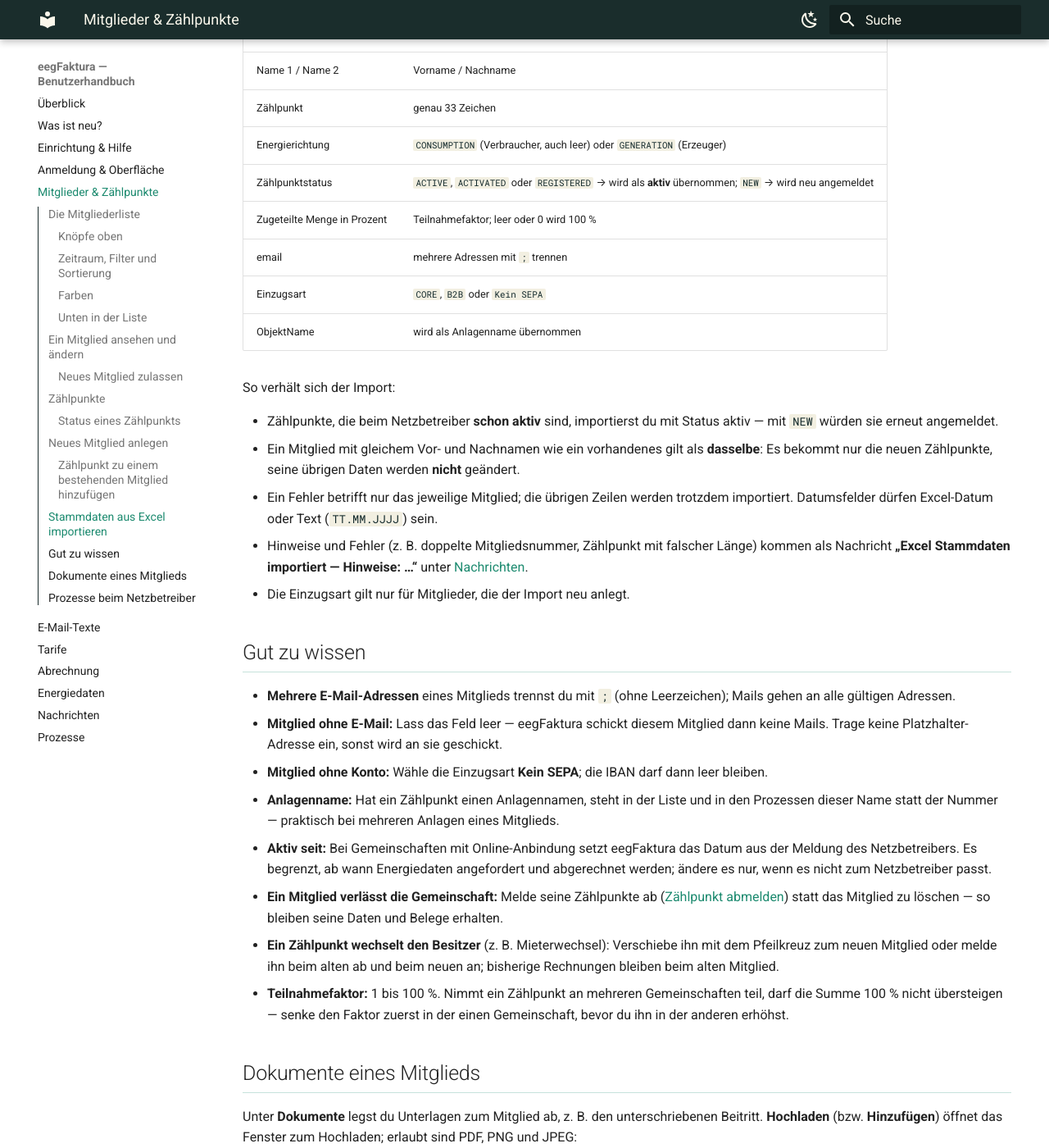
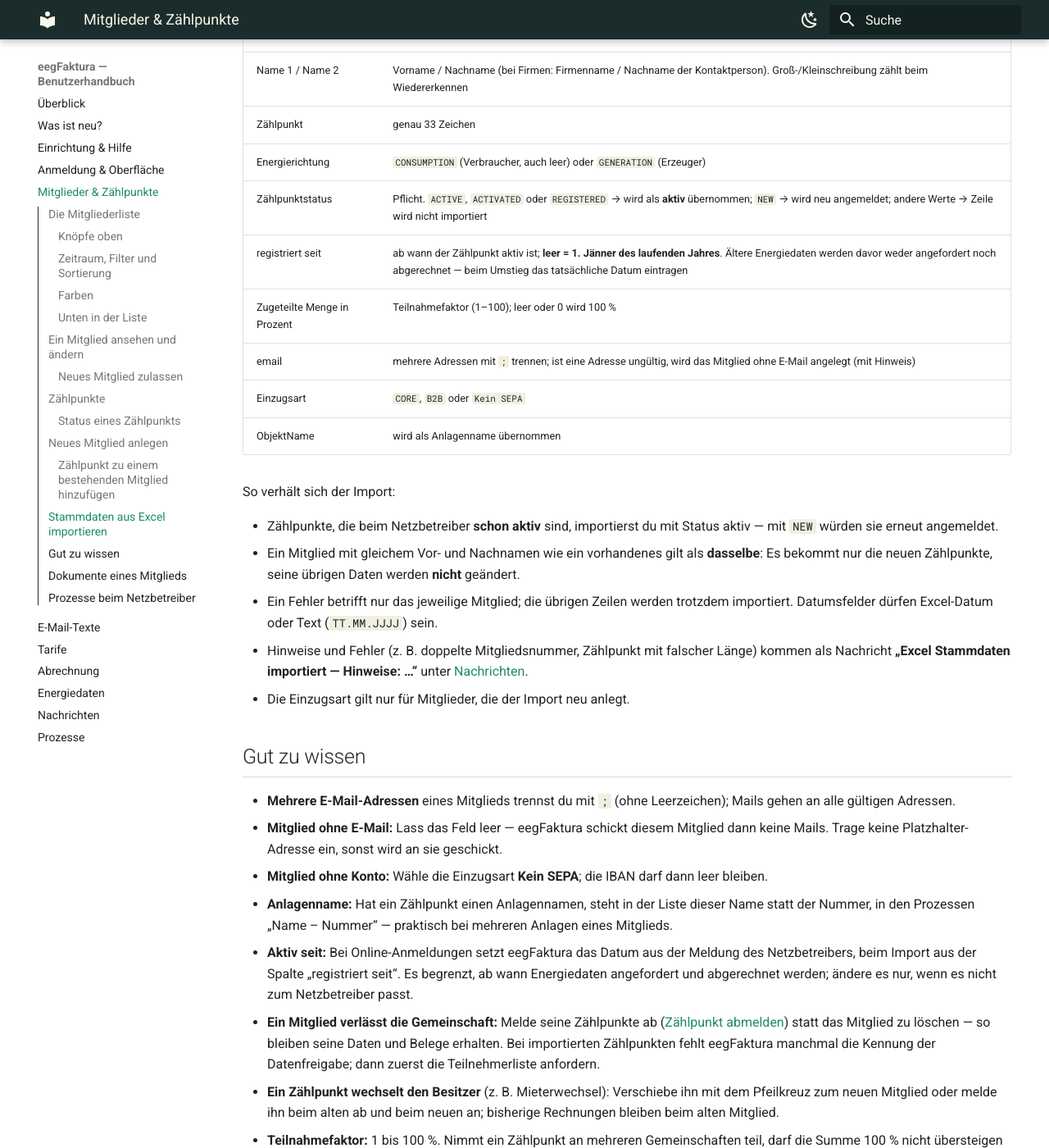
Before and after one commit to eegfaktura/eegfaktura-user-guide, an MkDocs documentation site: the page built from docs/02-mitglieder-zaehlpunkte.md, in a window 1280 px wide and 1400 px high, scrolled down 8966 px. Shown: the whole window at 82% size. Built offline with MkDocs 1.6.1 and Material for MkDocs 9.7.7, drawn with Linux system fonts in a browser that asks for light colours; some of the changed text lies outside the part shown.

Commit message:
docs: findings of the domain review (L2/L3, registriert seit, CCMC/CCMI, data protection wording)
Co-Authored-By: Claude Opus 5.5 <noreply@anthropic.com>

```diff
--- a/docs/02-mitglieder-zaehlpunkte.md
+++ b/docs/02-mitglieder-zaehlpunkte.md
@@ -158,8 +158,8 @@ Online-Anbindung gleich beim Netzbetreiber an.
 ## Stammdaten aus Excel importieren
 
 Viele Mitglieder auf einmal — z. B. beim Umstieg auf eegFaktura — liest du aus einer Excel-Datei ein: oben in der
-Mitgliederliste der Knopf mit der Wolke, **Stammdaten**, Blatt „EEG Stammdaten“, **Import**. Eine Vorlage mit allen
-Spalten gibt es hier:
+Mitgliederliste der Knopf mit der Wolke, **Stammdaten**, Blatt „EEG Stammdaten“, **Import**. Eine Vorlage gibt es
+hier (die Spalte **Einzugsart** fügst du bei Bedarf selbst hinzu):
 [Vorlage Stammdatenimport (Excel)](https://github.com/eegfaktura/eegfaktura-backend/raw/master/tests/260716-vorlage-import-stammdaten.xlsx).
 
 Wichtige Spalten:
@@ -167,12 +167,13 @@ Wichtige Spalten:
 | Spalte | Hinweis |
 |--------|---------|
 | Gemeinschafts-ID | Pflicht, muss zur Gemeinschaft passen |
-| Name 1 / Name 2 | Vorname / Nachname |
+| Name 1 / Name 2 | Vorname / Nachname (bei Firmen: Firmenname / Nachname der Kontaktperson). Groß-/Kleinschreibung zählt beim Wiedererkennen |
 | Zählpunkt | genau 33 Zeichen |
 | Energierichtung | `CONSUMPTION` (Verbraucher, auch leer) oder `GENERATION` (Erzeuger) |
-| Zählpunktstatus | `ACTIVE`, `ACTIVATED` oder `REGISTERED` → wird als **aktiv** übernommen; `NEW` → wird neu angemeldet |
-| Zugeteilte Menge in Prozent | Teilnahmefaktor; leer oder 0 wird 100 % |
-| email | mehrere Adressen mit `;` trennen |
+| Zählpunktstatus | Pflicht. `ACTIVE`, `ACTIVATED` oder `REGISTERED` → wird als **aktiv** übernommen; `NEW` → wird neu angemeldet; andere Werte → Zeile wird nicht importiert |
+| registriert seit | ab wann der Zählpunkt aktiv ist; **leer = 1. Jänner des laufenden Jahres**. Ältere Energiedaten werden davor weder angefordert noch abgerechnet — beim Umstieg das tatsächliche Datum eintragen |
+| Zugeteilte Menge in Prozent | Teilnahmefaktor (1–100); leer oder 0 wird 100 % |
+| email | mehrere Adressen mit `;` trennen; ist eine Adresse ungültig, wird das Mitglied ohne E-Mail angelegt (mit Hinweis) |
 | Einzugsart | `CORE`, `B2B` oder `Kein SEPA` |
 | ObjektName | wird als Anlagenname übernommen |
 
@@ -195,14 +196,15 @@ So verhält sich der Import:
 - **Mitglied ohne E-Mail:** Lass das Feld leer — eegFaktura schickt diesem Mitglied dann keine Mails. Trage keine
   Platzhalter-Adresse ein, sonst wird an sie geschickt.
 - **Mitglied ohne Konto:** Wähle die Einzugsart **Kein SEPA**; die IBAN darf dann leer bleiben.
-- **Anlagenname:** Hat ein Zählpunkt einen Anlagennamen, steht in der Liste und in den Prozessen dieser Name statt der
-  Nummer — praktisch bei mehreren Anlagen eines Mitglieds.
-- **Aktiv seit:** Bei Gemeinschaften mit Online-Anbindung setzt eegFaktura das Datum aus der Meldung des
-  Netzbetreibers. Es begrenzt, ab wann Energiedaten angefordert und abgerechnet werden; ändere es nur, wenn es nicht
+- **Anlagenname:** Hat ein Zählpunkt einen Anlagennamen, steht in der Liste dieser Name statt der Nummer, in den
+  Prozessen „Name – Nummer“ — praktisch bei mehreren Anlagen eines Mitglieds.
+- **Aktiv seit:** Bei Online-Anmeldungen setzt eegFaktura das Datum aus der Meldung des Netzbetreibers, beim Import
+  aus der Spalte „registriert seit“. Es begrenzt, ab wann Energiedaten angefordert und abgerechnet werden; ändere es nur, wenn es nicht
   zum Netzbetreiber passt.
 - **Ein Mitglied verlässt die Gemeinschaft:** Melde seine Zählpunkte ab
   ([Zählpunkt abmelden](08-prozesse.md#zahlpunkt-abmelden)) statt das Mitglied zu löschen — so bleiben seine Daten und
-  Belege erhalten.
+  Belege erhalten. Bei importierten Zählpunkten fehlt eegFaktura manchmal die Kennung der Datenfreigabe; dann zuerst
+  die Teilnehmerliste anfordern.
 - **Ein Zählpunkt wechselt den Besitzer** (z. B. Mieterwechsel): Verschiebe ihn mit dem Pfeilkreuz zum neuen Mitglied
   oder melde ihn beim alten ab und beim neuen an; bisherige Rechnungen bleiben beim alten Mitglied.
 - **Teilnahmefaktor:** 1 bis 100 %. Nimmt ein Zählpunkt an mehreren Gemeinschaften teil, darf die Summe 100 % nicht
```
Also changed, not shown: docs/05-abrechnung.md (+2 -3 lines), docs/06-energiedaten.md (+4 -4 lines), docs/08-prozesse.md (+5 -5 lines), docs/einrichtung-hilfe.md (+8 -8 lines).
